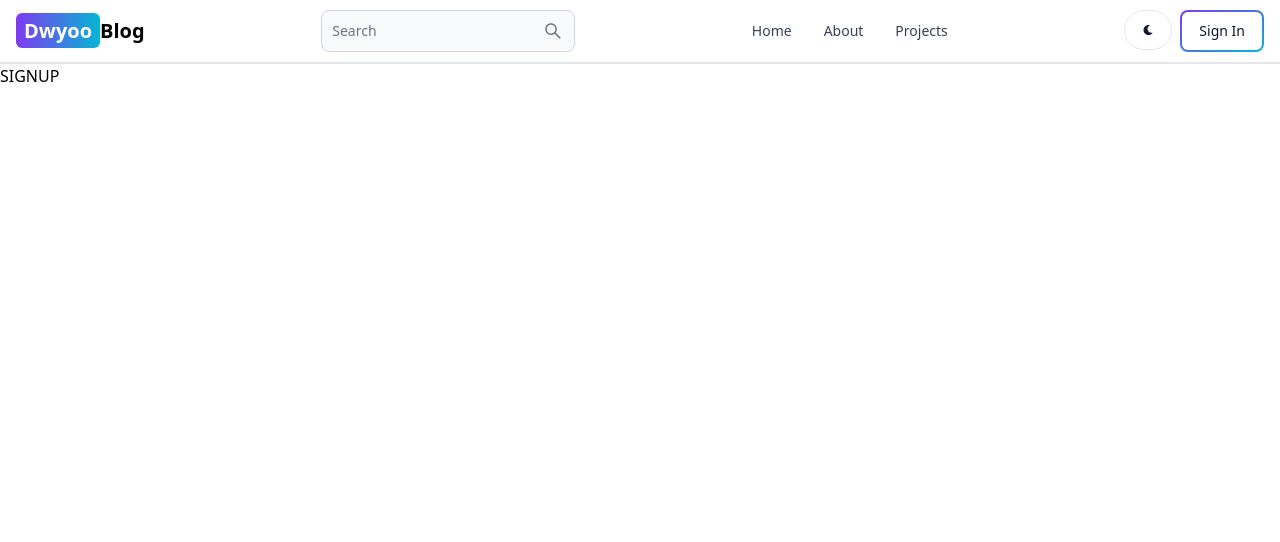
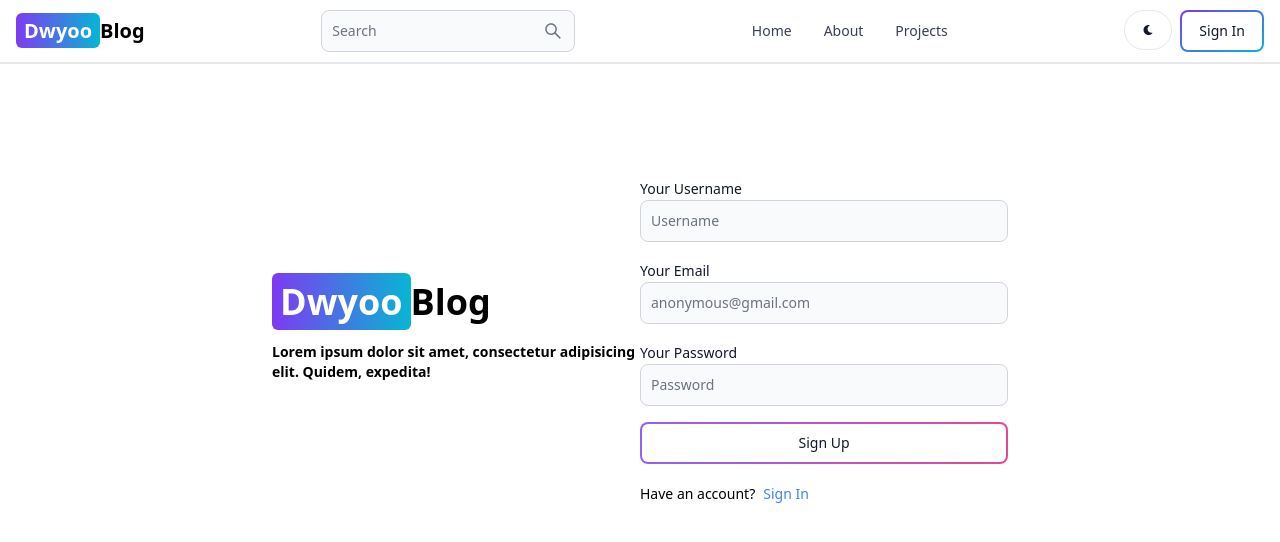
Before and after one commit to Cahyodr/blog-app, a React (Vite) app in the folder client/: page /sign-up in a window 1280 px wide. Shown: the top 542 px of the page. Built offline with nearby package versions, Linux system fonts and the light colour scheme.

Commit message:
Create sign up UI

```diff
--- a/client/src/pages/SignUp.jsx
+++ b/client/src/pages/SignUp.jsx
@@ -1,5 +1,59 @@
+import { Button, Label, TextInput } from "flowbite-react";
+import { Link } from "react-router-dom";
+
 function SignUp() {
-  return <div>SIGNUP</div>;
+  return (
+    <div className=" mt-20 overflow-hidden">
+      <div className="flex p-4  max-w-3xl mx-auto flex-col md:flex-row md:items-center">
+        {/* LEFT SIDE */}
+        <div className="flex-1">
+          <Link
+            to={"/"}
+            className="self-center whitespace-nowrap text-4xl  font-bold dark:text-white"
+          >
+            <span className="px-2 py-1 bg-gradient-to-r from-purple-600 to-cyan-500 rounded-md text-white">
+              Dwyoo
+            </span>
+            Blog
+          </Link>
+          <p className="text-sm mt-5 font-semibold">
+            Lorem ipsum dolor sit amet, consectetur adipisicing elit. Quidem,
+            expedita!
+          </p>
+        </div>
+        {/* RIGHT SIDE */}
+        <div className="flex-1">
+          <form className="flex flex-col gap-4 mt-4">
+            <div>
+              <Label value="Your Username" />
+              <TextInput type="text" placeholder="Username" id="username" />
+            </div>
+            <div>
+              <Label value="Your Email" />
+              <TextInput
+                type="text"
+                placeholder="anonymous@gmail.com"
+                id="email"
+              />
+            </div>
+            <div>
+              <Label value="Your Password" />
+              <TextInput type="password" placeholder="Password" id="password" />
+            </div>
+            <Button gradientDuoTone="purpleToPink" outline>
+              Sign Up
+            </Button>
+          </form>
+          <div className="flex gap-2 text-sm mt-5">
+            <span>Have an account?</span>
+            <Link to={"/sign-in"} className="text-blue-500">
+              Sign In
+            </Link>
+          </div>
+        </div>
+      </div>
+    </div>
+  );
 }
 
 export default SignUp;
```
